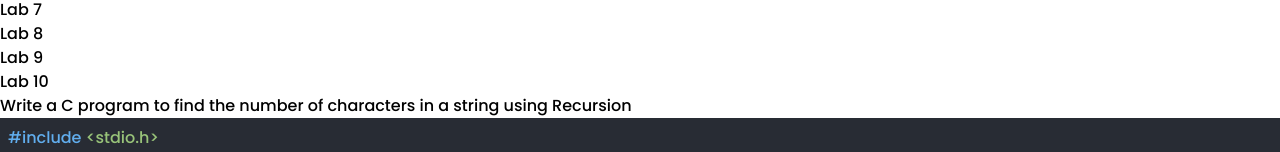
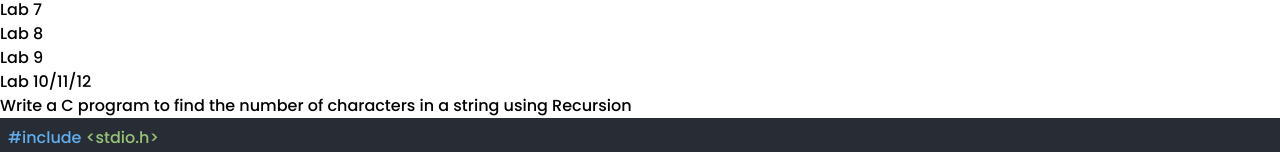
Before and after one commit to Akash8245/codex, a React (Vite) app: page / in a window 1280 px wide. Shown: the part 194-346 px from the top of the page. Built offline with nearby package versions, Linux system fonts and the light colour scheme.

Commit message:
Update DS.jsx

```diff
--- a/src/components/DS.jsx
+++ b/src/components/DS.jsx
@@ -101,7 +101,7 @@ const DS = () => {
             }`}
             onClick={() => handleTabClick(10)}
           >
-            Lab 10
+            Lab 10/11/12
           </div>
         </div>
       </div>
```
